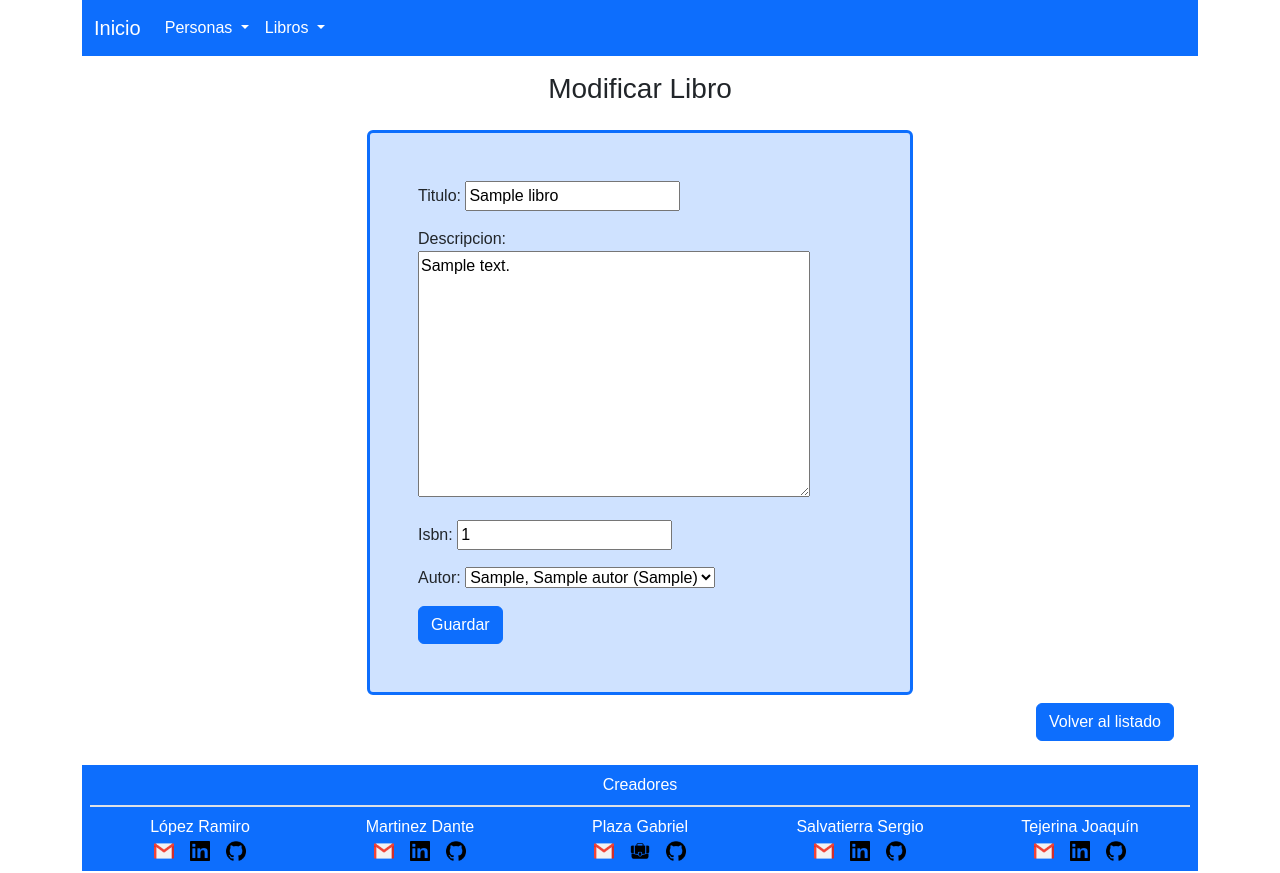
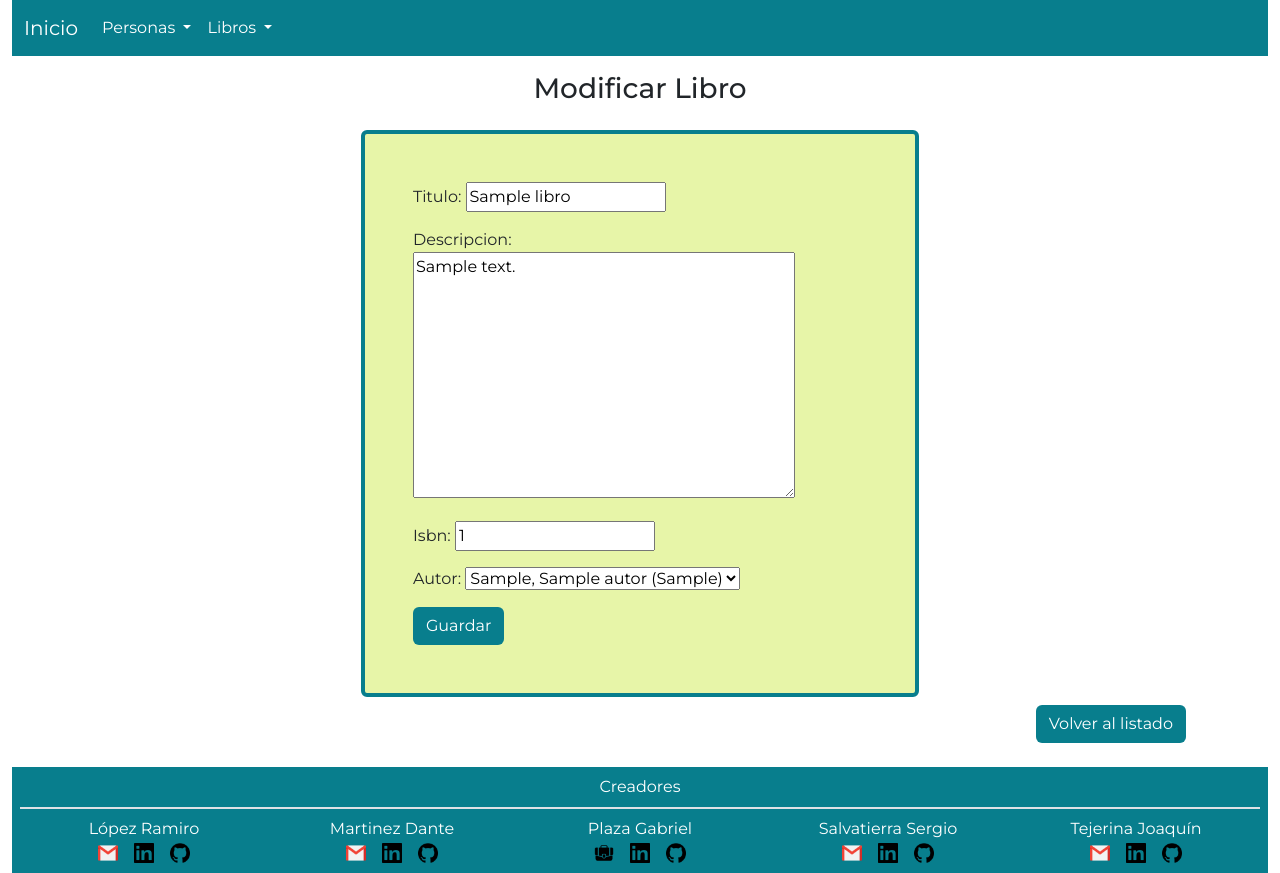
Before and after one commit to xalvlax/ProyectoBiblioteca, a Django app: page /libros/modificar/1/ in a window 1280 px wide. Run offline with Django 4.2, Linux system fonts and the light colour scheme; tables that the repository leaves empty hold one stand-in row (values such as "Sample post"); some libraries are stand-ins or nearby versions.

Commit message:
FIX: Se modifica color del home

```diff
--- a/src/templates/autores/crear.html
+++ b/src/templates/autores/crear.html
@@ -5,15 +5,15 @@
         <div class="text-center">
             <h3 class="title py-3">Agregar Autor</h3>
         </div>
-        <div class="container border border-primary border-3 rounded bg-primary-subtle p-5 control-ancho">
+        <div class="container bordes-color rounded color-secundario p-5 control-ancho">
             <form class="align-center" method="POST" action="">
                 {% csrf_token %}
                 {{form.as_p}}
-                <button class="btn btn-primary" type="submit">Guardar</button>
+                <button class="btn boton-primario" type="submit">Guardar</button>
             </form>
         </div>
         <div class="container text-end pb-3">
-            <a class="btn btn-primary my-2" href= {% url 'autores:ListarAutores' %}>Volver al listado</a>
+            <a class="btn boton-primario my-2" href= {% url 'autores:ListarAutores' %}>Volver al listado</a>
         </div>
     </div>
 {% endblock contenido %}
--- a/src/templates/autores/editar.html
+++ b/src/templates/autores/editar.html
@@ -5,15 +5,15 @@
     <div class="text-center">
         <h3 class="title py-3">Modificar Autor</h3>
     </div>
-    <div class="container border border-primary border-3 rounded bg-primary-subtle p-5 control-ancho">
+    <div class="container bordes-color rounded color-secundario p-5 control-ancho">
         <form class="align-center" method="POST" action="">
             {% csrf_token %}
             {{form.as_p}}
-            <button class="btn btn-primary" type="submit">Guardar</button>
+            <button class="btn boton-primario" type="submit">Guardar</button>
         </form>
     </div>
     <div class="container text-end pb-3">
-        <a class="btn btn-primary my-2" href= {% url 'autores:ListarAutores' %}>Volver al listado</a>
+        <a class="btn boton-primario my-2" href= {% url 'autores:ListarAutores' %}>Volver al listado</a>
     </div>
 </div>
 {% endblock contenido %}
--- a/src/templates/base.html
+++ b/src/templates/base.html
@@ -7,21 +7,22 @@
     <title>Biblioteca | {% block titulo %}{% endblock titulo %}</title>
     <link href="https://cdn.jsdelivr.net/npm/bootstrap@5.3.0-alpha3/dist/css/bootstrap.min.css" rel="stylesheet" integrity="sha384-KK94CHFLLe+nY2dmCWGMq91rCGa5gtU4mk92HdvYe+M/SXH301p5ILy+dN9+nJOZ" crossorigin="anonymous">
     <link tipe='text/css' href="{% static 'estilos/estilos.css' %}" rel="stylesheet"/>
+    <link href="https://fonts.googleapis.com/css2?family=Montserrat:wght@400;500;700&display=swap" rel="stylesheet" />
   </head>
 
   <body class="principal">
 		{% comment %} navbar {% endcomment %}
-    <div class="container">
-      <nav class="navbar bg-primary navbar-expand-lg">
+    <div class="container-fluid">
+      <nav class="navbar color-primario navbar-expand-lg">
         <div class="container-fluid">
-          <a class="navbar-brand text-white" href="/home">Inicio</a>
+          <a class="navbar-brand color-texto" href="/home">Inicio</a>
           <button class="navbar-toggler" type="button" data-bs-toggle="collapse" data-bs-target="#navbarNav" aria-controls="navbarNav" aria-expanded="false" aria-label="Toggle navigation">
             <span class="navbar-toggler-icon"></span>
           </button>
           <div class="collapse navbar-collapse" id="navbarNav">
             <ul class="navbar-nav">
               <li class="nav-item dropdown">
-                <a class="nav-link dropdown-toggle text-white" href="#" role="button" data-bs-toggle="dropdown" aria-expanded="false">
+                <a class="nav-link dropdown-toggle color-texto" href="#" role="button" data-bs-toggle="dropdown" aria-expanded="false">
                   Personas
                 </a>
                 <ul class="dropdown-menu">
@@ -31,7 +32,7 @@
                 </ul>
               </li>
               <li class="nav-item dropdown">
-                <a class="nav-link dropdown-toggle text-white" href="#" role="button" data-bs-toggle="dropdown" aria-expanded="false">
+                <a class="nav-link dropdown-toggle color-texto" href="#" role="button" data-bs-toggle="dropdown" aria-expanded="false">
                   Libros
                 </a>
                 <ul class="dropdown-menu">
@@ -47,29 +48,29 @@
         </div>
       </nav>
     </div>
-    <div class="container content">
+    <div class="container-fluid content">
 		{% block contenido %}{% endblock contenido %}
     </div>
 		{% comment %} footer {% endcomment %}
-    <footer class="container footer">
-      <div class="container">
-        <div class="row p-2 bg-primary text-white">
+    <footer class="container-fluid footer">
+      <div class="container-fluid">
+        <div class="row p-2 color-primario color-texto">
           <p class="mb-2 pb-2 text-center border-bottom border-2">Creadores</p>
           <div class="col">
             <p class="text-center mb-0">López Ramiro</p>
             <div class="iconos-contenedor">
               <div>
-                <a class="text-white" href="mailto:ra31lopez@gmail.com">
+                <a class="color-texto" href="mailto:ra31lopez@gmail.com">
                   <img class="icono mx-2" src="{% static 'imagenes/iconomail.png' %}" alt="email"/>
                 </a>
               </div>
               <div>
-                <a class="text-white" target="_blank" href="https://www.linkedin.com/in/ramiro-lopez-17020026a/">
+                <a class="color-texto" target="_blank" href="https://www.linkedin.com/in/ramiro-lopez-17020026a/">
                   <img class="icono mx-2" src="{% static 'imagenes/iconolinkedin2.png' %}" alt="linkedin"/>
                 </a>
               </div>
               <div>
-                <a class="text-white" target="_blank" href="https://github.com/razier31/">
+                <a class="color-texto" target="_blank" href="https://github.com/razier31/">
                   <img class="icono mx-2" src="{% static 'imagenes/iconogithub.png' %}" alt="github"/>
                 </a>
               </div>
@@ -79,17 +80,17 @@
             <p class="text-center mb-0">Martinez Dante</p>
             <div class="iconos-contenedor">
               <div>
-                <a class="text-white" href="mailto:dantealbertomartinez@gmail.com">
+                <a class="color-texto" href="mailto:dantealbertomartinez@gmail.com">
                   <img class="icono mx-2" src="{% static 'imagenes/iconomail.png' %}" alt="email"/>
                 </a>
               </div>
               <div>
-                <a class="text-white" target="_blank" href="https://www.linkedin.com/in/dante-alberto-martinez-82b291262">
+                <a class="color-texto" target="_blank" href="https://www.linkedin.com/in/dante-alberto-martinez-82b291262">
                   <img class="icono mx-2" src="{% static 'imagenes/iconolinkedin2.png' %}" alt="linkedin"/>
                 </a>
               </div>
               <div>
-                <a class="text-white" target="_blank" href="https://github.com/errorcode106/">
+                <a class="color-texto" target="_blank" href="https://github.com/errorcode106/">
                   <img class="icono mx-2" src="{% static 'imagenes/iconogithub.png' %}" alt="github"/>
                 </a>
               </div>
@@ -99,17 +100,17 @@
             <p class="text-center mb-0">Plaza Gabriel</p>
             <div class="iconos-contenedor">
               <div>
-                <a class="text-white" href="mailto:plazagabriel1995@gmail.com">
-                  <img class="icono mx-2" src="{% static 'imagenes/iconomail.png' %}" alt="email"/>
-                </a>
-              </div>
-              <div>
-                <a class="text-white" target="_blank" href="https://gabrielp95.github.io/">
+                <a class="color-texto" target="_blank" href="https://gabrielp95.github.io/">
                   <img class="icono mx-2" src="{% static 'imagenes/iconoportfolio.png' %}" alt="portfolio"/>
                 </a>
               </div>
               <div>
-                <a class="text-white" target="_blank" href="https://github.com/GabrielP95/">
+                <a class="color-texto" target="_blank" href="https://www.linkedin.com/in/gabriel-plaza-developer">
+                  <img class="icono mx-2" src="{% static 'imagenes/iconolinkedin2.png' %}" alt="linkedin"/>
+                </a>
+              </div>
+              <div>
+                <a class="color-texto" target="_blank" href="https://github.com/GabrielP95/">
                   <img class="icono mx-2" src="{% static 'imagenes/iconogithub.png' %}" alt="github"/>
                 </a>
               </div>
@@ -119,17 +120,17 @@
             <p class="text-center mb-0">Salvatierra Sergio</p>
             <div class="iconos-contenedor">
               <div>
-                <a class="text-white" href="mailto:sergiosalvatierra86@gmail.com">
+                <a class="color-texto" href="mailto:sergiosalvatierra86@gmail.com">
                   <img class="icono mx-2" src="{% static 'imagenes/iconomail.png' %}" alt="email"/>
                 </a>
               </div>
               <div>
-                <a class="text-white" target="_blank" href="https://www.linkedin.com/in/sergio-a-salvatierra/">
+                <a class="color-texto" target="_blank" href="https://www.linkedin.com/in/sergio-a-salvatierra/">
                   <img class="icono mx-2" src="{% static 'imagenes/iconolinkedin2.png' %}" alt="linkedin"/>
                 </a>
               </div>
               <div>
-                <a class="text-white" target="_blank" href="https://github.com/xalvlax/">
+                <a class="color-texto" target="_blank" href="https://github.com/xalvlax/">
                   <img class="icono mx-2" src="{% static 'imagenes/iconogithub.png' %}" alt="github"/>
                 </a>
               </div>
@@ -139,17 +140,17 @@
             <p class="text-center mb-0">Tejerina Joaquín</p>
             <div class="iconos-contenedor">
               <div>
-                <a class="text-white" href="mailto:joaquintejerina19@hotmail.com">
+                <a class="color-texto" href="mailto:joaquintejerina19@hotmail.com">
                   <img class="icono mx-2" src="{% static 'imagenes/iconomail.png' %}" alt="email"/>
                 </a>
               </div>
               <div>
-                <a class="text-white"  target="_blank" href="https://www.linkedin.com/in/joaquin-tejerina/">
+                <a class="color-texto"  target="_blank" href="https://www.linkedin.com/in/joaquin-tejerina/">
                   <img class="icono mx-2" src="{% static 'imagenes/iconolinkedin2.png' %}" alt="linkedin"/>
                 </a>
               </div>
               <div>
-                <a class="text-white" target="_blank" href="https://github.com/JoaquinT04/">
+                <a class="color-texto" target="_blank" href="https://github.com/JoaquinT04/">
                   <img class="icono mx-2" src="{% static 'imagenes/iconogithub.png' %}" alt="github"/>
                 </a>
               </div>
--- a/src/templates/biblioteca/editar.html
+++ b/src/templates/biblioteca/editar.html
@@ -5,15 +5,15 @@
     <div class="text-center">
         <h3 class="title py-3">Modificar Prestamo</h3>
     </div>
-    <div class="container border border-primary border-3 rounded bg-primary-subtle p-5 control-ancho">
+    <div class="container bordes-color rounded color-secundario p-5 control-ancho">
         <form class="align-center" method="POST" action="">
             {% csrf_token %}
             {{form.as_p}}
-            <button class="btn btn-primary" type="submit">Guardar</button>
+            <button class="btn boton-primario" type="submit">Guardar</button>
         </form>
     </div>
     <div class="container text-end pb-3">
-        <a class="btn btn-primary my-2" href= {% url 'prestamolibros:ListarPrestamosLibro' %}>Volver al listado</a>
+        <a class="btn boton-primario my-2" href= {% url 'prestamolibros:ListarPrestamosLibro' %}>Volver al listado</a>
     </div>
 </div>
 {% endblock contenido %}
--- a/src/templates/biblioteca/listar.html
+++ b/src/templates/biblioteca/listar.html
@@ -30,7 +30,7 @@
   <div class="table-responsive-lg">
     <table class="table table-hover align-middle">
       <thead>
-        <tr class="bg-primary text-white">
+        <tr class="color-primario color-texto">
           <th scope="col">ID</th>
           <th scope="col">LIBRO</th>
           <th scope="col">SOCIO</th>
@@ -48,7 +48,7 @@
         de como me pasen las lista desde la views {% endcomment %}
       {% for prestamo in object_list %}
         {% if prestamo.activo %}
-        <tr class="table-info">
+        <tr class="celda-activa texto-tabla">
           <td>{{prestamo.pk}}</td>
           <td>{{prestamo.libro}}</td>
           <td>{{prestamo.socio}}</td>
@@ -69,6 +69,6 @@
   </div>
 </div>
 <div class="container text-end pb-3">
-  <a class="btn btn-primary" href="{% url 'prestamolibros:CrearPrestamoLibro' %}">Agregar Prestamo</a>
+  <a class="btn boton-primario" href="{% url 'prestamolibros:CrearPrestamoLibro' %}">Agregar Prestamo</a>
 </div>
 {% endblock contenido %}
--- a/src/templates/empleados/crear.html
+++ b/src/templates/empleados/crear.html
@@ -5,15 +5,15 @@
         <div class="text-center">
             <h3 class="title py-3">Crear Empleado</h3>
         </div>
-        <div class="container border border-primary border-3 rounded bg-primary-subtle p-5 control-ancho">
+        <div class="container bordes-color rounded color-secundario p-5 control-ancho">
             <form class="align-center" method="POST" action="">
                 {% csrf_token %}
                 {{form.as_p}}
-                <button class="btn btn-primary" type="submit">Guardar</button>
+                <button class="btn boton-primario" type="submit">Guardar</button>
             </form>
         </div>
         <div class="container text-end pb-3">
-            <a class="btn btn-primary my-2" href= {% url 'empleados:ListarEmpleados' %}>Volver al listado</a>
+            <a class="btn boton-primario my-2" href= {% url 'empleados:ListarEmpleados' %}>Volver al listado</a>
         </div>
     </div>
 {% endblock contenido %}
--- a/src/templates/empleados/editar.html
+++ b/src/templates/empleados/editar.html
@@ -5,15 +5,15 @@
     <div class="text-center">
         <h3 class="title py-3">Modificar Empleado</h3>
     </div>
-    <div class="container border border-primary border-3 rounded bg-primary-subtle p-5 control-ancho">
+    <div class="container bordes-color rounded color-secundario p-5 control-ancho">
         <form class="align-center" method="POST" action="">
             {% csrf_token %}
             {{form.as_p}}
-            <button class="btn btn-primary" type="submit">Guardar</button>
+            <button class="btn boton-primario" type="submit">Guardar</button>
         </form>
     </div>
     <div class="container text-end pb-3">
-        <a class="btn btn-primary my-2" href= {% url 'empleados:ListarEmpleados' %}>Volver al listado</a>
+        <a class="btn boton-primario my-2" href= {% url 'empleados:ListarEmpleados' %}>Volver al listado</a>
     </div>
 </div>
 {% endblock contenido %}
--- a/src/templates/libros/crear.html
+++ b/src/templates/libros/crear.html
@@ -5,15 +5,15 @@
         <div class="text-center">
             <h3 class="title py-3">Crear Libro</h3>
         </div>
-        <div class="container border border-primary border-3 rounded bg-primary-subtle p-5 control-ancho">
+        <div class="container bordes-color rounded color-secundario p-5 control-ancho">
             <form class="align-center" method="POST" action="">
                 {% csrf_token %}
                 {{form.as_p}}
-                <button class="btn btn-primary" type="submit">Guardar</button>
+                <button class="btn boton-primario" type="submit">Guardar</button>
             </form>
         </div>
         <div class="container text-end pb-3">
-            <a class="btn btn-primary my-2" href= {% url 'libros:ListarLibros' %}>Volver al listado</a>
+            <a class="btn boton-primario my-2" href= {% url 'libros:ListarLibros' %}>Volver al listado</a>
         </div>
     </div>
 {% endblock contenido %}
--- a/src/templates/libros/editar.html
+++ b/src/templates/libros/editar.html
@@ -5,15 +5,15 @@
     <div class="text-center">
         <h3 class="title py-3">Modificar Libro</h3>
     </div>
-    <div class="container border border-primary border-3 rounded bg-primary-subtle p-5 control-ancho">
+    <div class="container bordes-color rounded color-secundario p-5 control-ancho">
         <form class="align-center" method="POST" action="">
             {% csrf_token %}
             {{form.as_p}}
-            <button class="btn btn-primary" type="submit">Guardar</button>
+            <button class="btn boton-primario" type="submit">Guardar</button>
         </form>
     </div>
     <div class="container text-end pb-3">
-        <a class="btn btn-primary my-2" href= {% url 'libros:ListarLibros' %}>Volver al listado</a>
+        <a class="btn boton-primario my-2" href= {% url 'libros:ListarLibros' %}>Volver al listado</a>
     </div>
 </div>
 {% endblock contenido %}
--- a/src/templates/socios/crear.html
+++ b/src/templates/socios/crear.html
@@ -5,15 +5,15 @@
         <div class="text-center">
             <h3 class="title py-3">Crear Socio</h3>
         </div>
-        <div class="container border border-primary border-3 rounded bg-primary-subtle p-5 control-ancho">
+        <div class="container bordes-color rounded color-secundario p-5 control-ancho">
             <form class="align-center" method="POST" action="">
                 {% csrf_token %}
                 {{form.as_p}}
-                <button class="btn btn-primary" type="submit">Guardar</button>
+                <button class="btn boton-primario" type="submit">Guardar</button>
             </form>
         </div>
         <div class="container text-end pb-3">
-            <a class="btn btn-primary my-2" href= {% url 'socios:ListarSocios' %}>Volver al listado</a>
+            <a class="btn boton-primario my-2" href= {% url 'socios:ListarSocios' %}>Volver al listado</a>
         </div>
     </div>
 {% endblock contenido %}
--- a/src/templates/socios/editar.html
+++ b/src/templates/socios/editar.html
@@ -5,15 +5,15 @@
     <div class="text-center">
         <h3 class="title py-3">Modificar Socio</h3>
     </div>
-    <div class="container border border-primary border-3 rounded bg-primary-subtle p-5 control-ancho">
+    <div class="container bordes-color rounded color-secundario p-5 control-ancho">
         <form class="align-center" method="POST" action="">
             {% csrf_token %}
             {{form.as_p}}
-            <button class="btn btn-primary" type="submit">Guardar</button>
+            <button class="btn boton-primario" type="submit">Guardar</button>
         </form>
     </div>
     <div class="container text-end pb-3">
-        <a class="btn btn-primary my-2" href= {% url 'socios:ListarSocios' %}>Volver al listado</a>
+        <a class="btn boton-primario my-2" href= {% url 'socios:ListarSocios' %}>Volver al listado</a>
     </div>
 </div>
 {% endblock contenido %}
```
Also changed, not shown: src/templates/autores/listar.html (+4 -4 lines), src/templates/biblioteca/crear.html (+4 -4 lines), src/templates/empleados/listar.html (+5 -5 lines), src/templates/home/home.html (+8 -8 lines), src/templates/libros/listar.html (+4 -4 lines), src/templates/socios/listar.html (+4 -4 lines).
